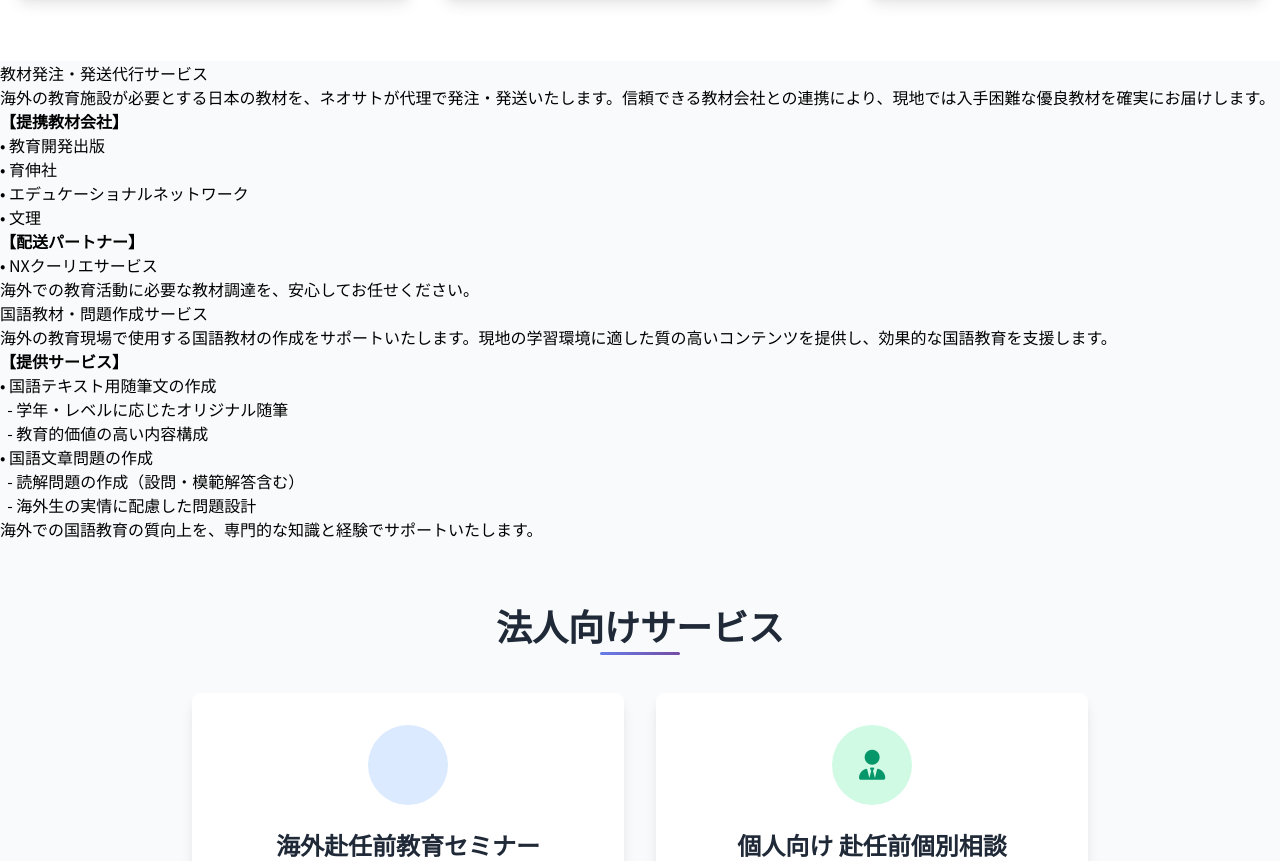
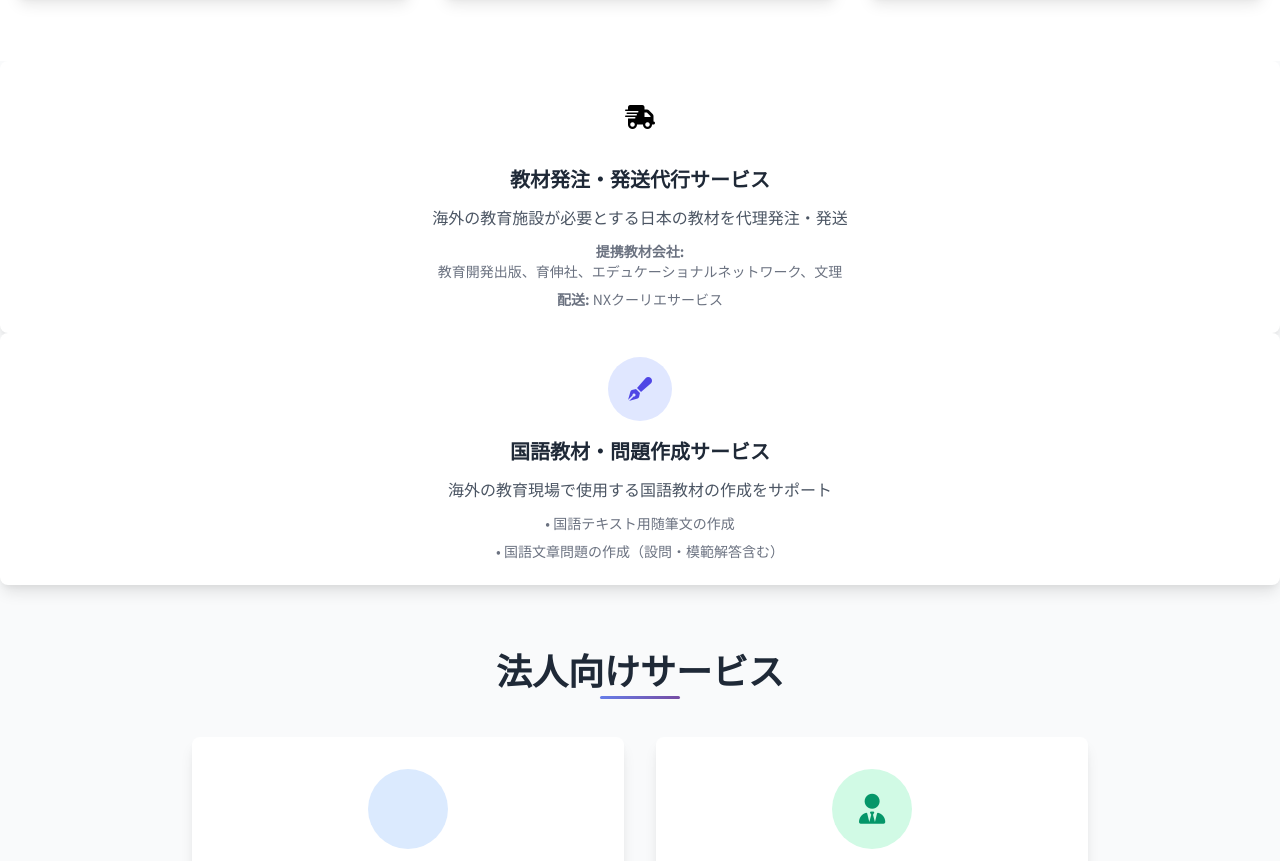
Before and after one commit to NEOSATO2025/-HP, a plain HTML site: page index.html in a window 1280 px wide. Shown: the part 2447-3308 px from the top of the page. Drawn offline with nearby package versions, Linux system fonts and the light colour scheme; some icons are missing.

Commit message:
在外教育施設向けサービスに2つのサービスを修正

```diff
--- a/index.html
+++ b/index.html
@@ -272,28 +272,29 @@
         </div>
     </section>
 <div class="service-item">
-    <h4>教材発注・発送代行サービス</h4>
-    <p>海外の教育施設が必要とする日本の教材を、ネオサトが代理で発注・発送いたします。信頼できる教材会社との連携により、現地では入手困難な優良教材を確実にお届けします。</p>
-    <p><strong>【提携教材会社】</strong><br>
-    • 教育開発出版<br>
-    • 育伸社<br>
-    • エデュケーショナルネットワーク<br>
-    • 文理</p>
-    <p><strong>【配送パートナー】</strong><br>
-    • NXクーリエサービス</p>
-    <p>海外での教育活動に必要な教材調達を、安心してお任せください。</p>
+<div class="bg-white rounded-lg shadow-lg p-6 card-hover">
+    <div class="w-16 h-16 mx-auto mb-4 bg-orange-100 rounded-full flex items-center justify-center">
+        <i class="fas fa-shipping-fast text-2xl text-orange-600"></i>
+    </div>
+    <h3 class="text-xl font-semibold text-center mb-3 text-gray-800">教材発注・発送代行サービス</h3>
+    <p class="text-gray-600 text-center mb-3">海外の教育施設が必要とする日本の教材を代理発注・発送</p>
+    <div class="text-sm text-gray-500 text-center">
+        <p class="mb-2"><strong>提携教材会社:</strong><br>教育開発出版、育伸社、エデュケーショナルネットワーク、文理</p>
+        <p><strong>配送:</strong> NXクーリエサービス</p>
+    </div>
 </div>
-<div class="service-item">
-    <h4>国語教材・問題作成サービス</h4>
-    <p>海外の教育現場で使用する国語教材の作成をサポートいたします。現地の学習環境に適した質の高いコンテンツを提供し、効果的な国語教育を支援します。</p>
-    <p><strong>【提供サービス】</strong><br>
-    • 国語テキスト用随筆文の作成<br>
-    &nbsp;&nbsp;- 学年・レベルに応じたオリジナル随筆<br>
-    &nbsp;&nbsp;- 教育的価値の高い内容構成<br>
-    • 国語文章問題の作成<br>
-    &nbsp;&nbsp;- 読解問題の作成（設問・模範解答含む）<br>
-    &nbsp;&nbsp;- 海外生の実情に配慮した問題設計</p>
-    <p>海外での国語教育の質向上を、専門的な知識と経験でサポートいたします。</p>
+<div class="bg-white rounded-lg shadow-lg p-6 card-hover">
+    <div class="w-16 h-16 mx-auto mb-4 bg-indigo-100 rounded-full flex items-center justify-center">
+        <i class="fas fa-pen-fancy text-2xl text-indigo-600"></i>
+    </div>
+    <h3 class="text-xl font-semibold text-center mb-3 text-gray-800">国語教材・問題作成サービス</h3>
+    <p class="text-gray-600 text-center mb-3">海外の教育現場で使用する国語教材の作成をサポート</p>
+    <div class="text-sm text-gray-500 text-center">
+        <p class="mb-2">• 国語テキスト用随筆文の作成</p>
+        <p>• 国語文章問題の作成（設問・模範解答含む）</p>
+    </div>
+</div>
+
 </div>
 
     <!-- 法人向けサービス -->
```
